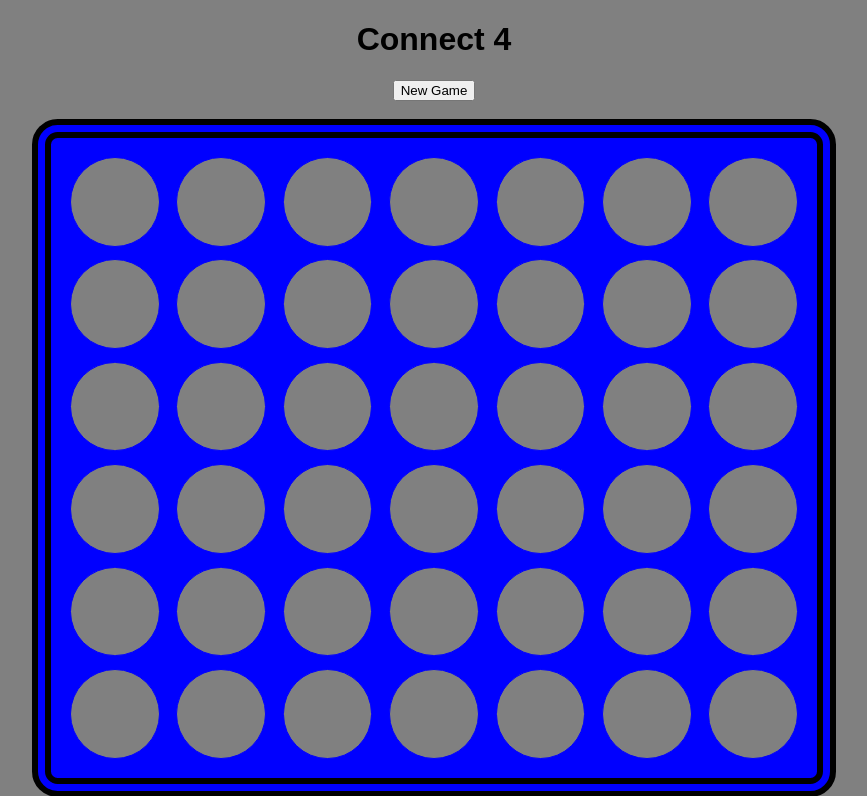
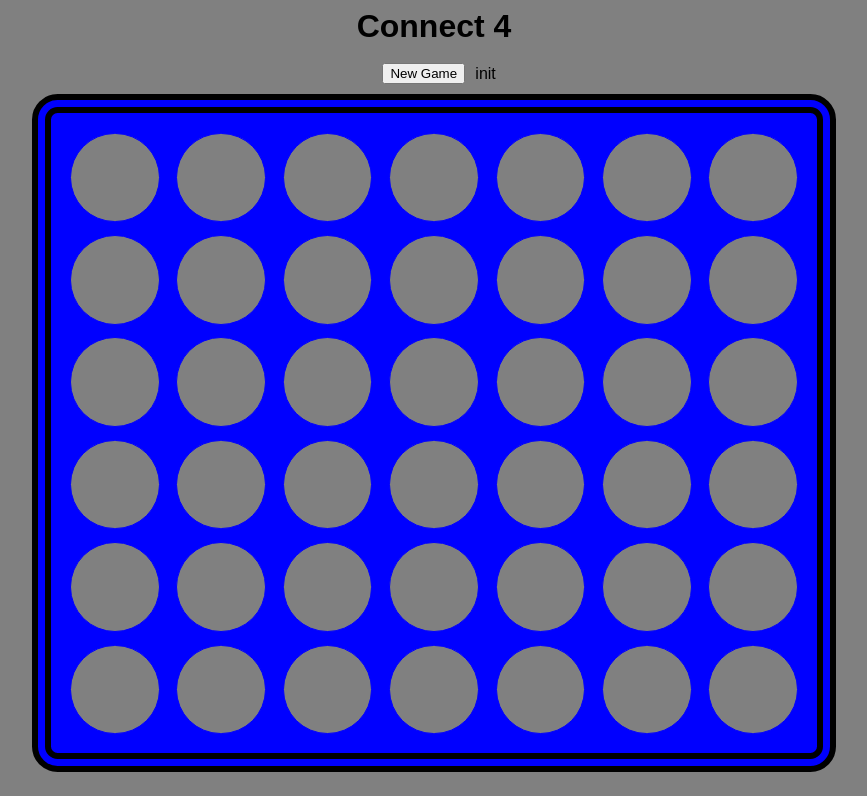
Before and after one commit to Einstein1337/EF_web_game, a Flask app: page / in a window 1280 px wide. Shown: the top 796 px of the page, without its empty margins (206-1073 px from the left). After the commit the page ends 772 px from the top, so only its background shows below. Run offline with Flask 2, Linux system fonts and the light colour scheme.

Commit message:
added visualized game state

```diff
--- a/app.py
+++ b/app.py
@@ -1,4 +1,4 @@
-from os import truncate
+from os import stat, truncate
 from flask import Flask
 from flask import session
 from werkzeug.utils import redirect
@@ -62,4 +62,8 @@ def move(player, game_id, row, column):
     for game in game_list:
         if game.id == game_id:
             game.move(row, column)
-            return jsonify(turn=False, cli=game.cellState(), state="theirturn")
+            if game.state == "red wins" or game.state == "yellow wins":
+                state = game.state
+            else:
+                state = "theirturn"
+            return jsonify(turn=False, cli=game.cellState(), state=state)
--- a/connect_four.py
+++ b/connect_four.py
@@ -92,7 +92,7 @@ class Game:
         cell.color = self.currentPlayer.color
 
         if self.fieldEvaluation(row, column, self.currentPlayer.color):
-            self.state = "win"
+            self.state = f"{self.currentPlayer.color} wins"
 
             for r in self.cell_list:
                 for c in r:
--- a/static/connect_four.css
+++ b/static/connect_four.css
@@ -14,9 +14,22 @@ div.grid {
 
 #NewGame{
   text-align: center;
+  display: inline-block;
+  margin: 0.8vw;
+}
+
+.NewGameContainer{
   margin: auto;
   display: flex;
-  display: grid;
+  flex-direction: row;
+  align-content: center;
+  justify-content: center;
+  align-items: center;
+}
+
+#gameStateText{
+  font-family: Arial, Helvetica, sans-serif;
+  text-align: center;
 }
 
 div.grid button {
@@ -44,4 +57,5 @@ div.grid button {
   h1 {
       font-family: Arial, Helvetica, sans-serif;
       text-align: center;
+      margin: 1vh;
   }
--- a/static/connect_four.html
+++ b/static/connect_four.html
@@ -11,8 +11,10 @@
 </head>
 <body>
     <h1>Connect 4</h1>
-    <button id = "NewGame">New Game</button>
-    <br>
+    <div class="NewGameContainer">
+        <button id = "NewGame">New Game</button>
+        <span id="gameStateText">init</span>
+    </div>
     <div class="grid">
         <div class="notmyturn" id ="player">
             <button id = "00"></button>
--- a/static/connect_four.js
+++ b/static/connect_four.js
@@ -16,7 +16,7 @@ class Game
     constructor()
     {
         this.id = 0
-        this.state = ""
+        this.state = "init"
         this.able_to_find_new_game = true
         this.player = 0
         this.cell_list = []
@@ -40,9 +40,10 @@ class Game
 
     updateGame(data)
     {
-        this.able_to_click = data.turn
-        this.state = data.state
-        if (this.state == "win")
+        this.able_to_click = data.turn;
+        this.state = data.state;
+        document.getElementById("gameStateText").innerHTML = this.state;
+        if (this.state == "red wins" || this.state == "yellow wins")
         {
             this.able_to_find_new_game = true;
         }
@@ -68,9 +69,10 @@ class Game
                 }
                 else
                 {
-                    this.cell_list[r][c].used = false;
-                    this.cell_list[r][c].color = "";
-                    document.getElementById(""+r+""+c).style.background='#808080';
+                    if(this.cell_list[r][c].used == true)
+                        this.cell_list[r][c].used = false;
+                        this.cell_list[r][c].color = "";
+                        document.getElementById(""+r+""+c).style.background= '';
                 }
             }
         }
--- a/templates/connect_four.html
+++ b/templates/connect_four.html
@@ -11,8 +11,10 @@
 </head>
 <body>
     <h1>Connect 4</h1>
-    <button id="NewGame">New Game</button>
-    <br>
+    <div class="NewGameContainer">
+        <button id = "NewGame">New Game</button>
+        <span id="gameStateText">init</span>
+    </div>
     <div class="grid">
         <div class="notmyturn" id ="player">
         {% for row in range(6) %}
```
